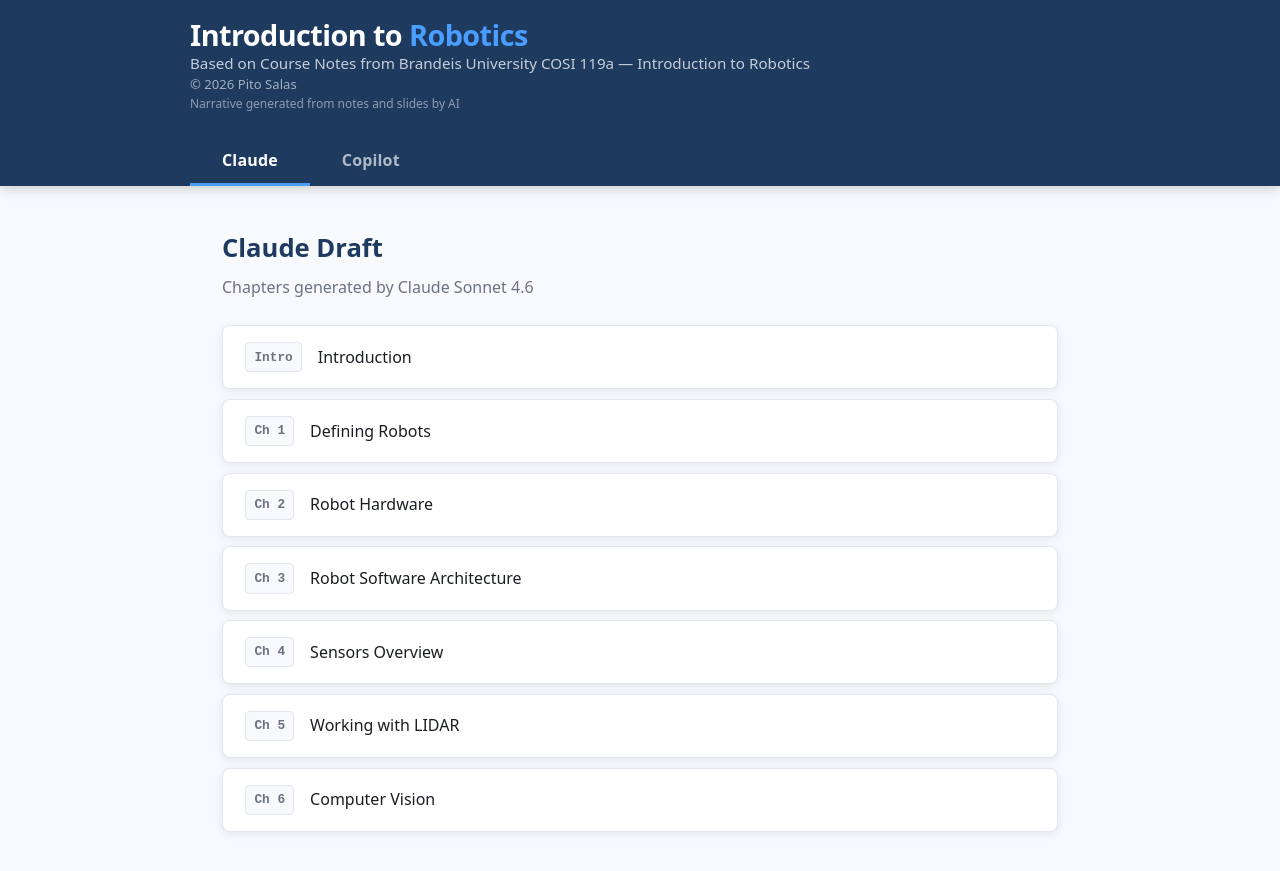
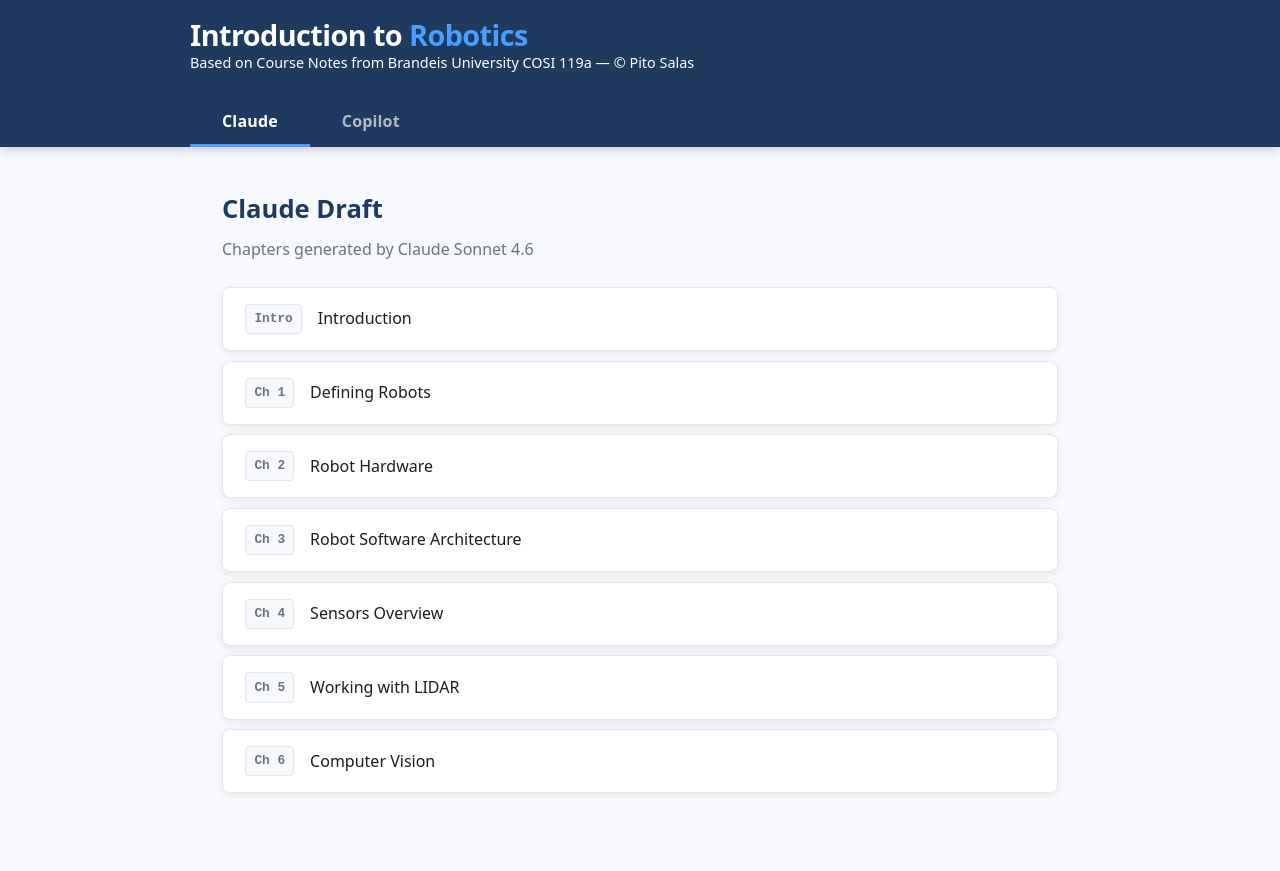
Before and after one commit to Boston-Robot-Hackers/robot-book, a Jekyll site: the page built from index.html, in a window 1280 px wide. Shown: the top 871 px of the page. Built offline with Jekyll 4.4.1, drawn with Linux system fonts in a browser that asks for light colours.

Commit message:
Simplify header subtitle: one white line with course + copyright
Co-Authored-By: Claude Sonnet 4.6 <noreply@anthropic.com>

```diff
--- a/assets/css/style.css
+++ b/assets/css/style.css
@@ -49,14 +49,11 @@ header h1 {
 .header-sub {
   display: block;
   font-weight: 400;
-  color: rgba(255,255,255,0.75);
+  color: white;
   margin: 0.15rem 0 0;
+  font-size: 0.9rem;
   line-height: 1.3;
 }
-
-.header-sub:nth-of-type(1) { font-size: 0.95rem; }
-.header-sub:nth-of-type(2) { font-size: 0.82rem; color: rgba(255,255,255,0.6); }
-.header-sub:nth-of-type(3) { font-size: 0.75rem; color: rgba(255,255,255,0.5); }
 
 header h1 a {
   color: white;
--- a/index.html
+++ b/index.html
@@ -6,9 +6,7 @@ title: Introduction to Robotics
 <header>
   <div class="header-inner">
     <h1>Introduction to <span>Robotics</span></h1>
-    <p class="header-sub">Based on Course Notes from Brandeis University COSI 119a — Introduction to Robotics</p>
-    <p class="header-sub">&copy; 2026 Pito Salas</p>
-    <p class="header-sub">Narrative generated from notes and slides by AI</p>
+    <p class="header-sub">Based on Course Notes from Brandeis University COSI 119a — &copy; Pito Salas</p>
   </div>
   <div class="tabs">
     <button class="tab-btn active" onclick="switchTab('claude', this)">Claude</button>
```
